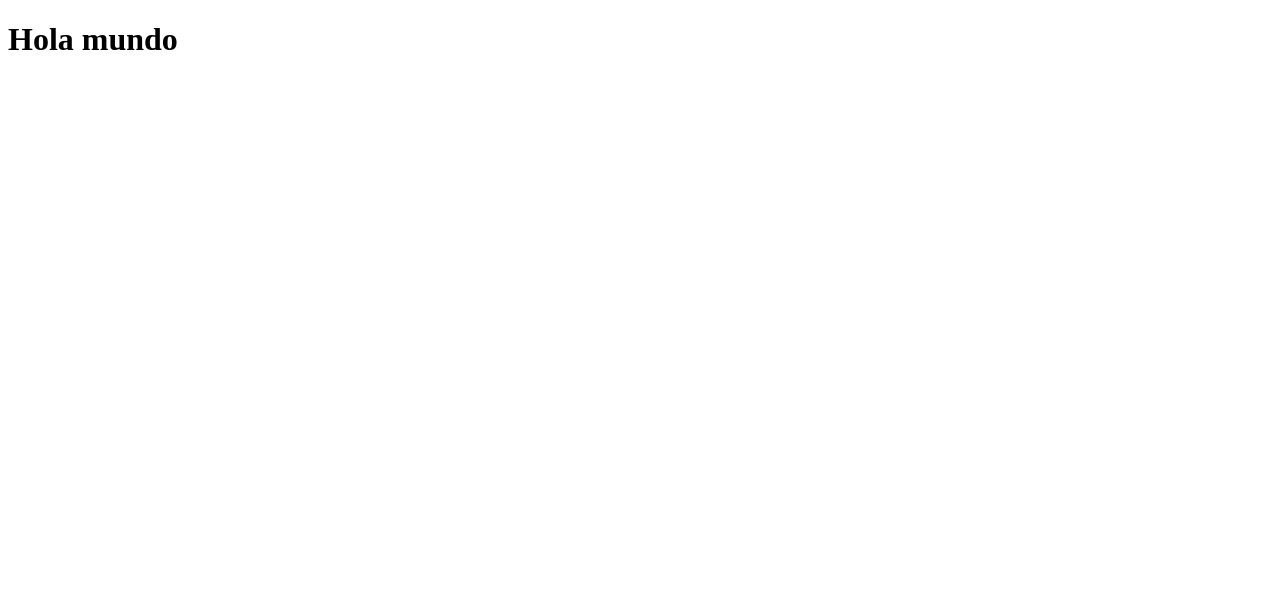
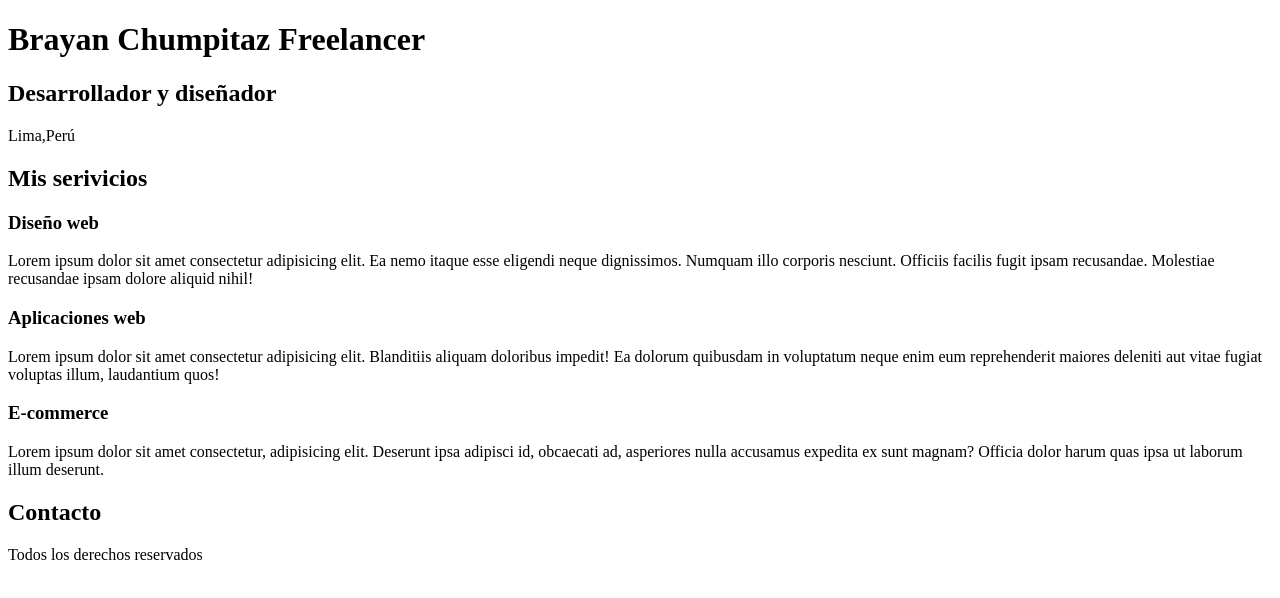
Before and after one commit to Brayanch88/learningWeb, a plain HTML site: page index.html in a window 1280 px wide. Drawn offline with Linux system fonts and the light colour scheme.

Commit message:
Modificaciones en el index.html

```diff
--- a/index.html
+++ b/index.html
@@ -6,6 +6,38 @@
     <title>Document</title>
 </head>
 <body>
-    <h1>Hola mundo</h1>
+    <header>
+        <h1>Brayan Chumpitaz Freelancer</h1>
+    </header>
+    <section>
+        <h2>Desarrollador y diseñador</h2>
+        <p>Lima,Perú</p>
+    </section>
+    <main>
+        <h2>Mis serivicios</h2>
+        <section>
+            <h3>Diseño web</h3>
+
+            <p>Lorem ipsum dolor sit amet consectetur adipisicing elit. Ea nemo itaque esse eligendi neque dignissimos. Numquam illo corporis nesciunt. Officiis facilis fugit ipsam recusandae. Molestiae recusandae ipsam dolore aliquid nihil!</p>
+        </section>
+        <section>
+            <h3>Aplicaciones web</h3>
+
+            <p>Lorem ipsum dolor sit amet consectetur adipisicing elit. Blanditiis aliquam doloribus impedit! Ea dolorum quibusdam in voluptatum neque enim eum reprehenderit maiores deleniti aut vitae fugiat voluptas illum, laudantium quos!</p>
+        </section>
+        <section>
+            <h3>E-commerce</h3>
+
+            <p>Lorem ipsum dolor sit amet consectetur, adipisicing elit. Deserunt ipsa adipisci id, obcaecati ad, asperiores nulla accusamus expedita ex sunt magnam? Officia dolor harum quas ipsa ut laborum illum deserunt.</p>
+        </section>
+    </main>
+    <section>
+        <h2>Contacto</h2>
+    </section>
+    <footer>
+        <p>Todos los derechos reservados
+
+        </p>
+    </footer>
 </body>
 </html>
```
